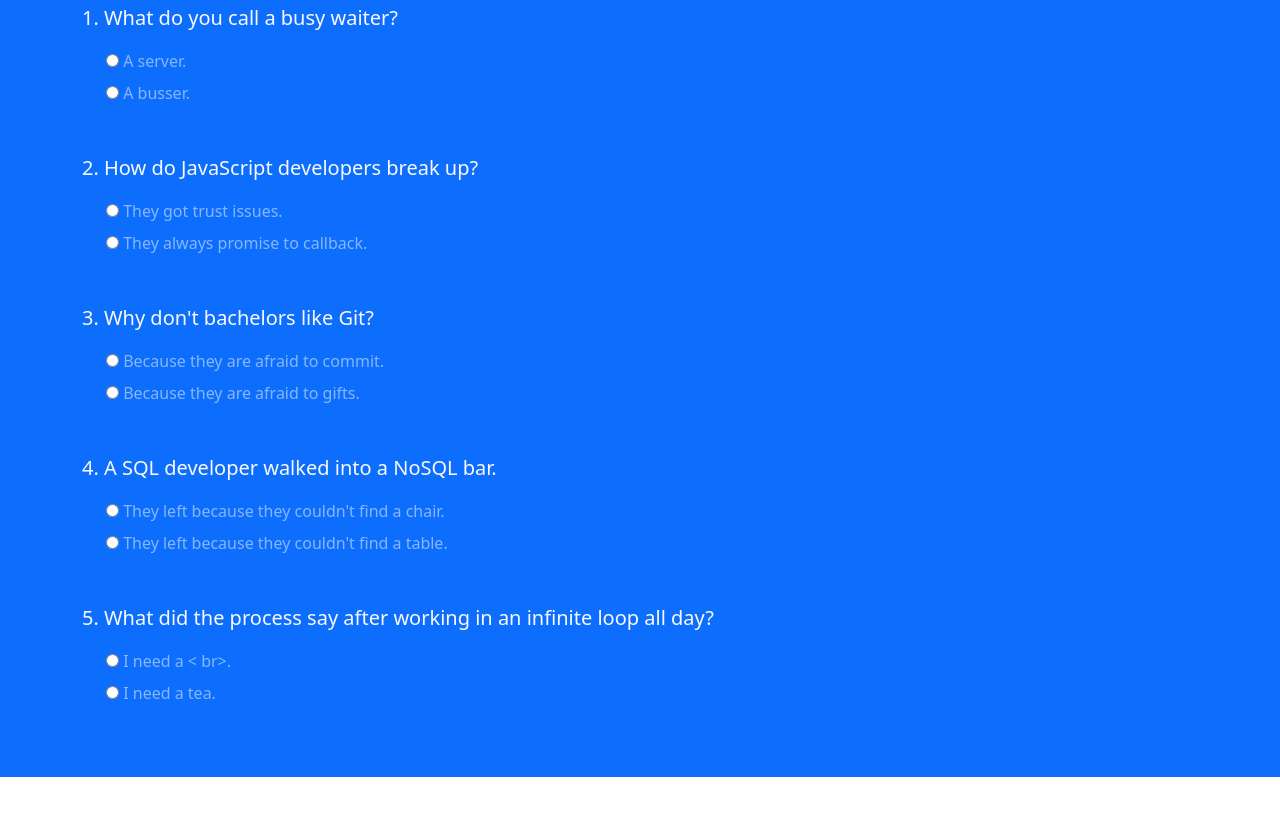
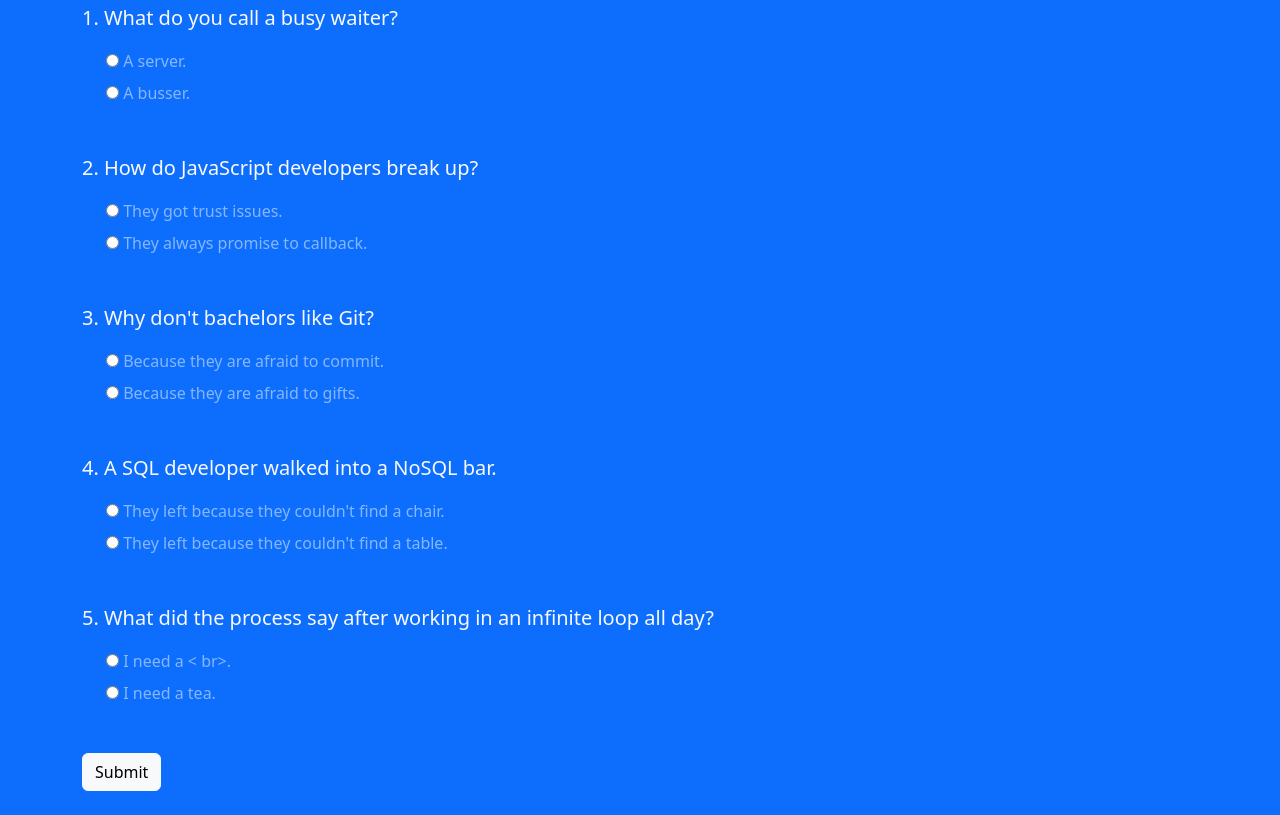
Before and after one commit to shaikrasheed99/funny-programming-quiz, a plain HTML site: page index.html in a window 1280 px wide. Shown: the part 312-1127 px from the top of the page. Before the commit the page ends 1089 px from the top, so only its background shows below. Drawn offline with nearby package versions, Linux system fonts and the light colour scheme.

Commit message:
Add. Submit button

```diff
--- a/index.html
+++ b/index.html
@@ -89,6 +89,10 @@
                             <label class="form-check-label">I need a tea.</label>
                         </div>
                     </div>
+
+                    <div>
+                        <input type="submit" class="btn btn-light">
+                    </div>
                 </form>
             </div>
         </div>
```
